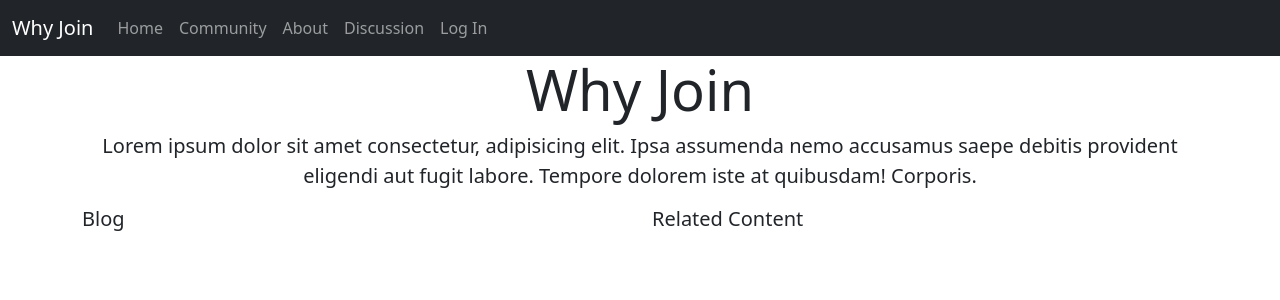
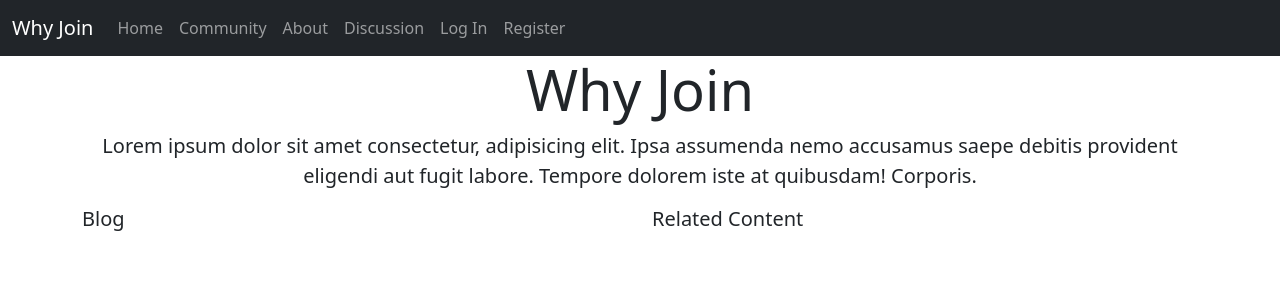
Before and after one commit to kghudgens/WhyJoin, a Django app: page / in a window 1280 px wide. Shown: the top 300 px of the page. Run offline with Django 3.2, Linux system fonts and the light colour scheme.

Commit message:
added new links to navbar based on auth

```diff
--- a/whyjoin/hub/templates/hub/base.html
+++ b/whyjoin/hub/templates/hub/base.html
@@ -40,9 +40,18 @@
             <li class="nav-item">
               <a class="nav-link" href="#">Discussion</a>
             </li>
+            {% if user.is_authenticated%}
+            <li class="nav-item">
+              <a class="nav-link" href="#">Log Out </a>
+            </li>
+            {%else%}
             <li class="nav-item">
               <a class="nav-link" href="{%url 'login' %}">Log In</a>
             </li>
+            <li class="nav-item">
+              <a class="nav-link" href="#">Register</a>
+            </li>
+            {%endif%}
           </ul>
         </div>
       </div>
```
